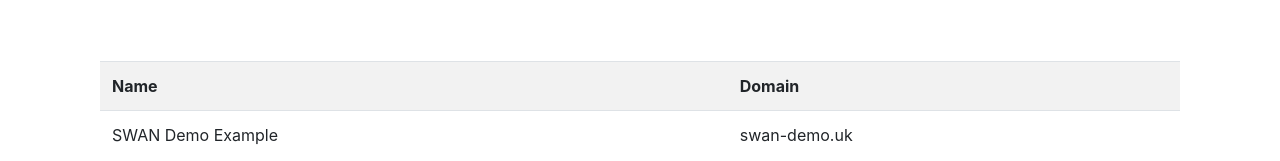
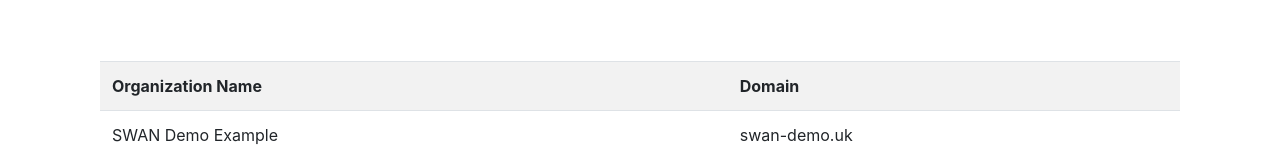
Before and after one commit to SWAN-community/swan-parties, a plain HTML site: page index.html in a window 1280 px wide. Shown: the part 265-426 px from the top of the page. Drawn offline with nearby package versions, Linux system fonts and the light colour scheme.

Commit message:
Update parties-domains.txt

```diff
--- a/index.html
+++ b/index.html
@@ -77,7 +77,7 @@
             document.getElementById("search-submit").removeAttribute("disabled");
 
             // create table.
-            var txt = "<table class='table table-striped'><tr><th scope='col'>Name</th><th scope='col'>Domain</th></tr>";
+            var txt = "<table class='table table-striped'><tr><th scope='col'>Organization Name</th><th scope='col'>Domain</th></tr>";
 
             for (p in parties) {
                 txt += "<tr id='" + parties[p].domain +"''><td>" + parties[p].name + "</td><td>" + parties[p].domain +"</td></tr>";
```
Also changed, not shown: parties-domains.txt.
